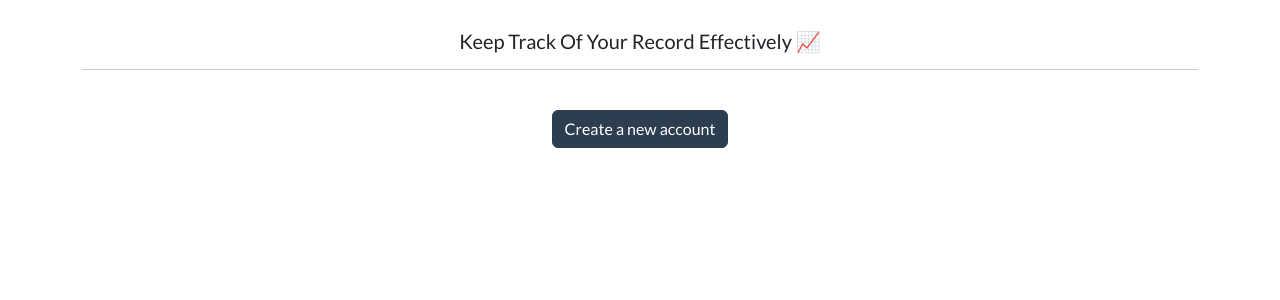
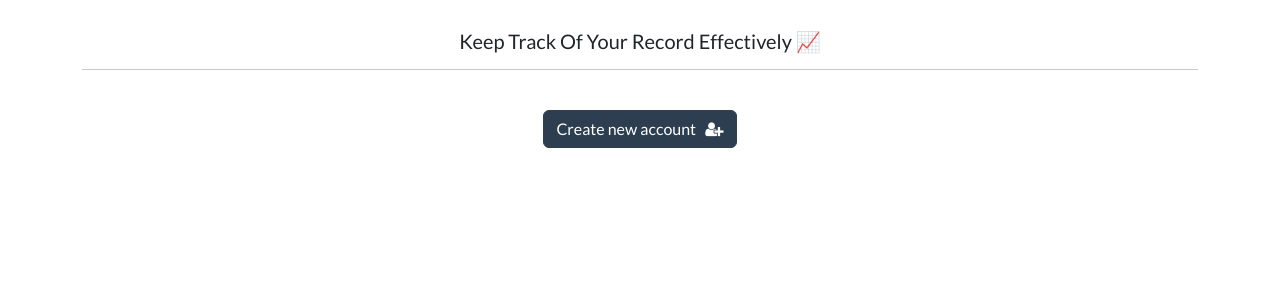
Before and after one commit to krishvsoni/CRM, a Django app: page / in a window 1280 px wide. Shown: the part 185-485 px from the top of the page. Run offline with Django 4.2, Linux system fonts and the light colour scheme; some libraries are stand-ins or nearby versions.

Commit message:
Create Account Button Fixed

```diff
--- a/web/templates/index.html
+++ b/web/templates/index.html
@@ -18,7 +18,7 @@
 
         <br>
 
-        <a class="btn btn-primary" type="button" href="{%url 'register' %}"> Create a new account </a>
+        <a class="btn btn-primary" type="button" href="{% url 'register' %}"> Create new account &nbsp; <i class="fa fa-user-plus" aria-hidden="true"></i> </a>
 
 
 
```
